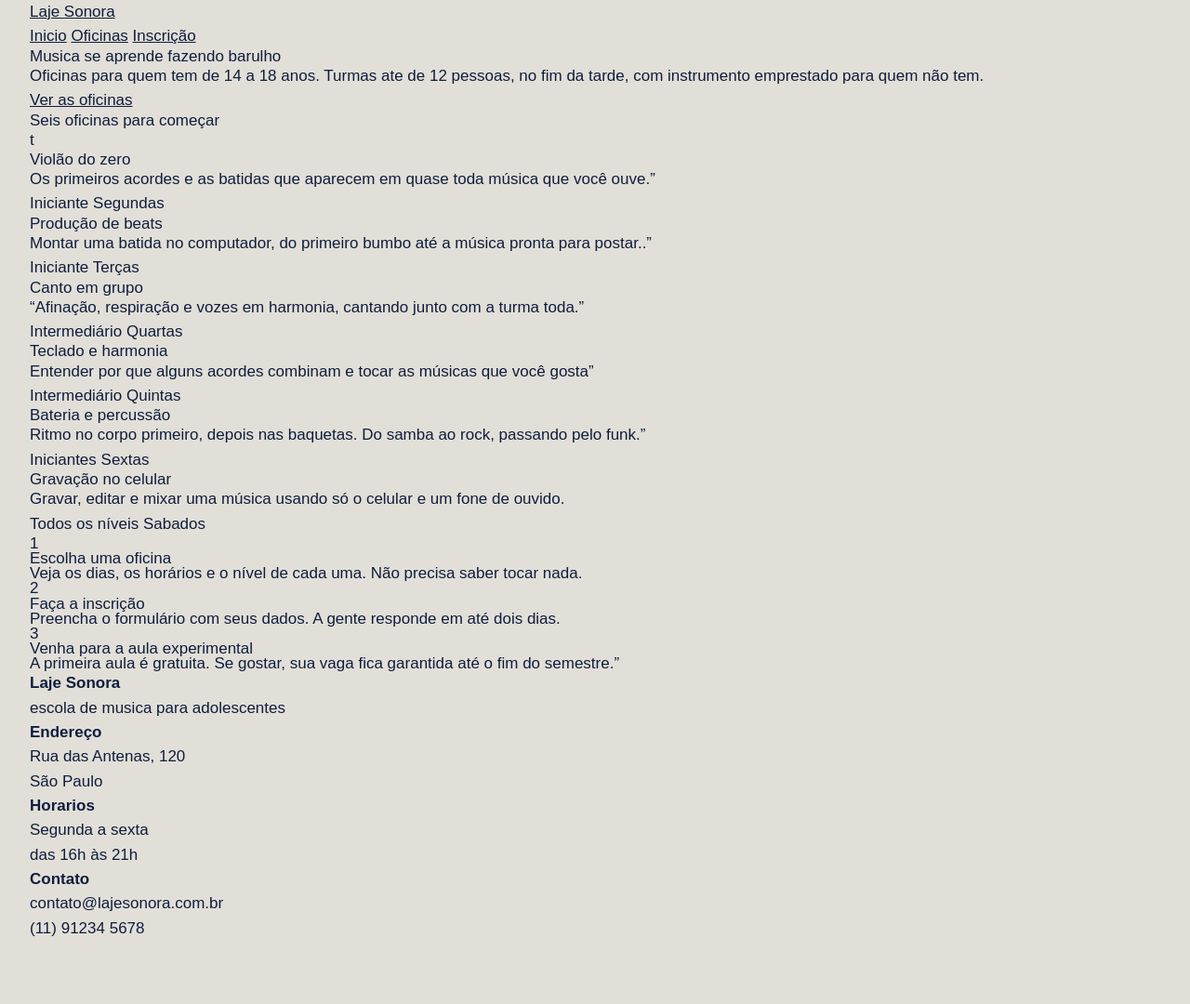
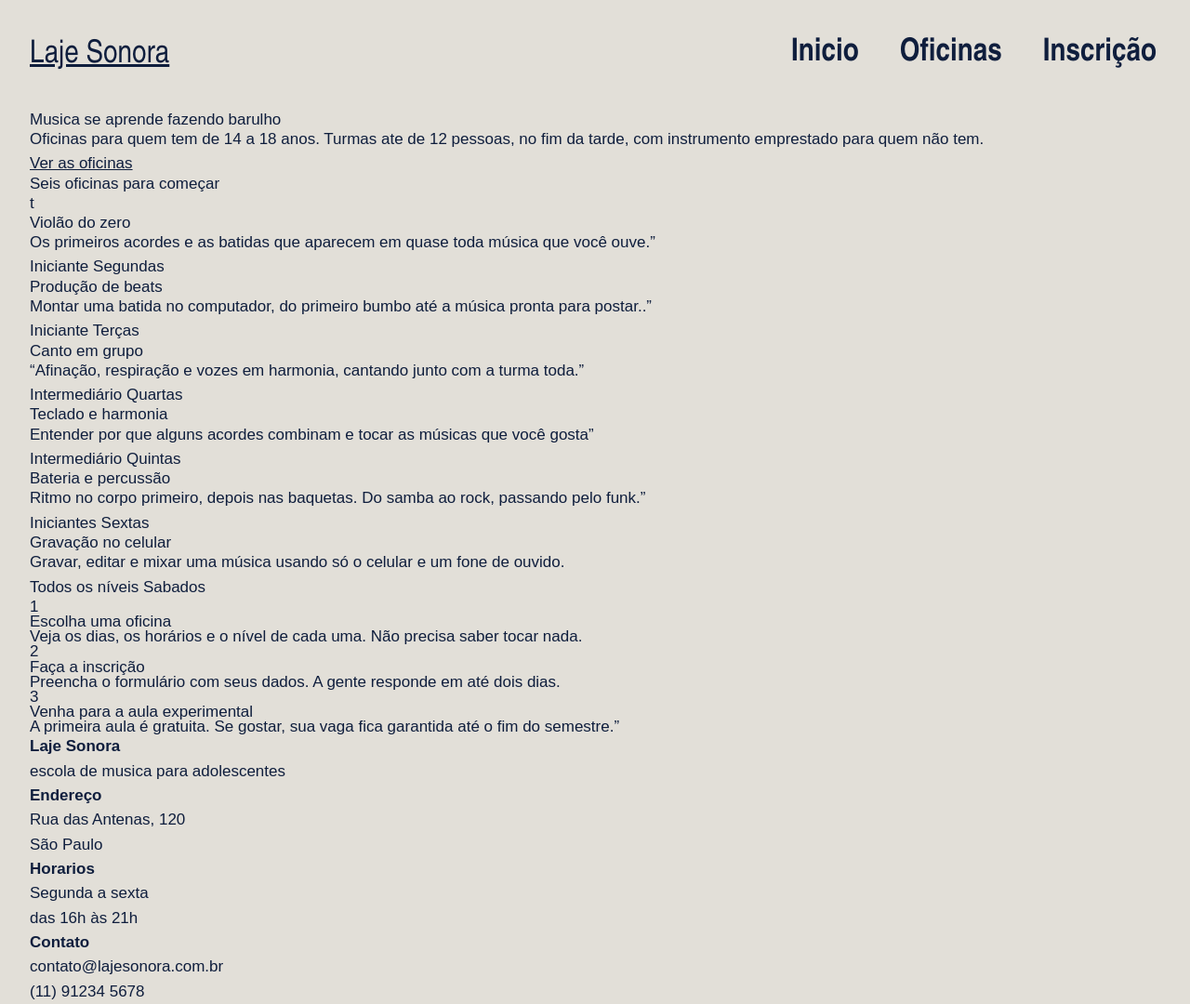
Before and after one commit to gustavosilva91-dev/projeto_laje, a plain HTML site: page index.html in a window 1280 px wide. Shown: the whole page at 93% size. Before the commit the page ends 1012 px from the top, so only its background shows below. Drawn offline with Linux system fonts and the light colour scheme; a web font is replaced by a local one.

Commit message:
Topo com flex

```diff
--- a/index.css
+++ b/index.css
@@ -37,3 +37,38 @@ a{
     margin-inline-end: auto;
     padding-inline: 32px;
  }
+
+ .topo{
+    padding-block: 28px;
+    display: flex;
+    justify-content: space-between;
+    align-items: center;
+ }
+
+ .topo{
+    font-family: var(--fonte-cartaz);
+    font-size: 34px;
+    font-weight: 900px;
+    text-decoration: none;
+ }
+
+ .menu {
+    display: flex;
+    gap: 36px;
+ }
+
+   .menu a{
+    font-weight: 600;
+    text-decoration: none;
+    padding: 4px;
+    border-bottom: 4px solid transparent;
+ }
+
+
+ .menu a:hover{
+    border-bottom-color: var(--tinta);
+ }
+
+ .menu a.atual{
+    border: var(--fita);
+ }
--- a/index.html
+++ b/index.html
@@ -5,7 +5,7 @@
     <link rel="preconnect" href="https://fonts.googleapis.com">
     <link rel="preconnect" href="https://fonts.gstatic.com" crossorigin>
     <link href="https://fonts.googleapis.com/css2?family=Big+Shoulders:opsz,wght@10..72,100..900&display=swap" rel="stylesheet">
-    <link rel="stylesheet" href="../projeto_laje/index.css">
+    <link rel="stylesheet" href="index.css">
     <meta name="viewport" content="width=device-width, initial-scale=1.0">
     <title>Laje Sonora| inicio</title>
 </head>
```
